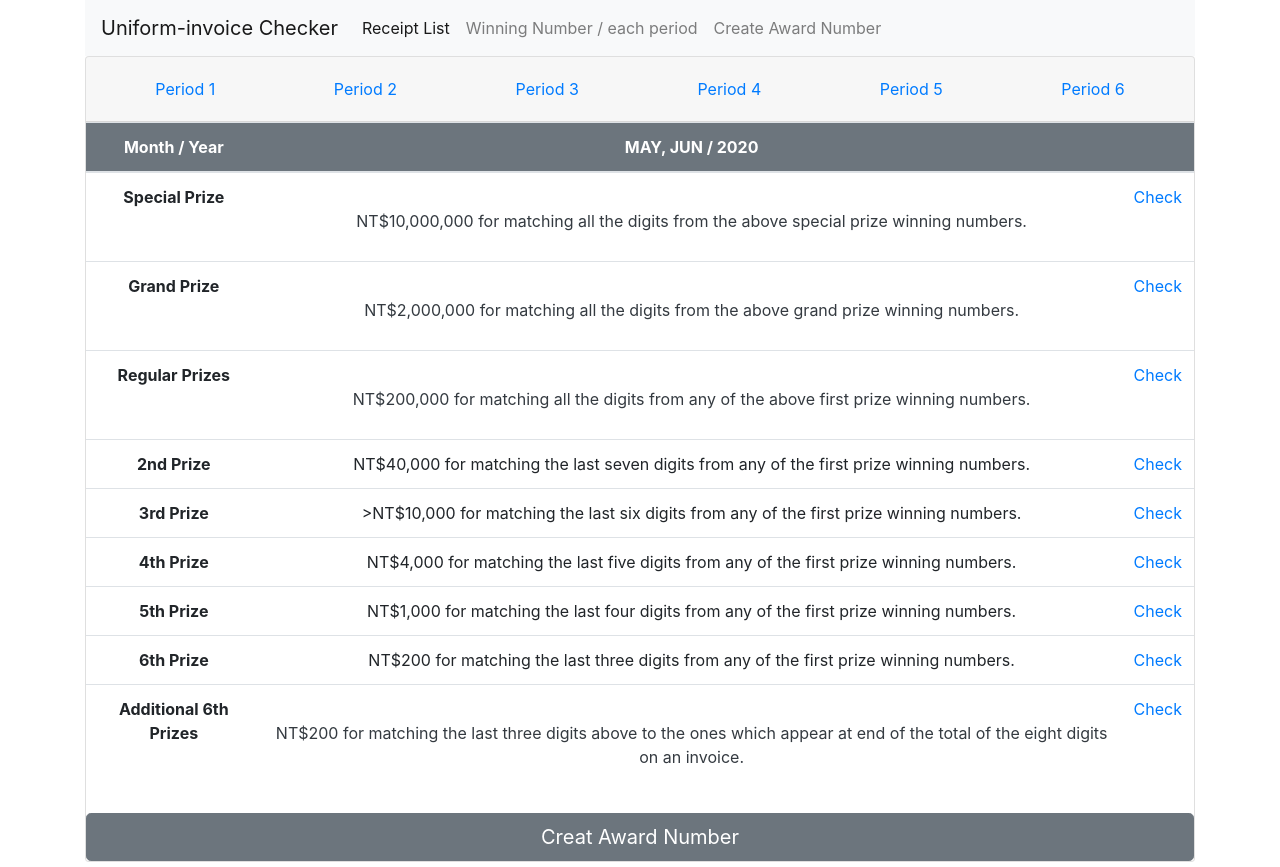
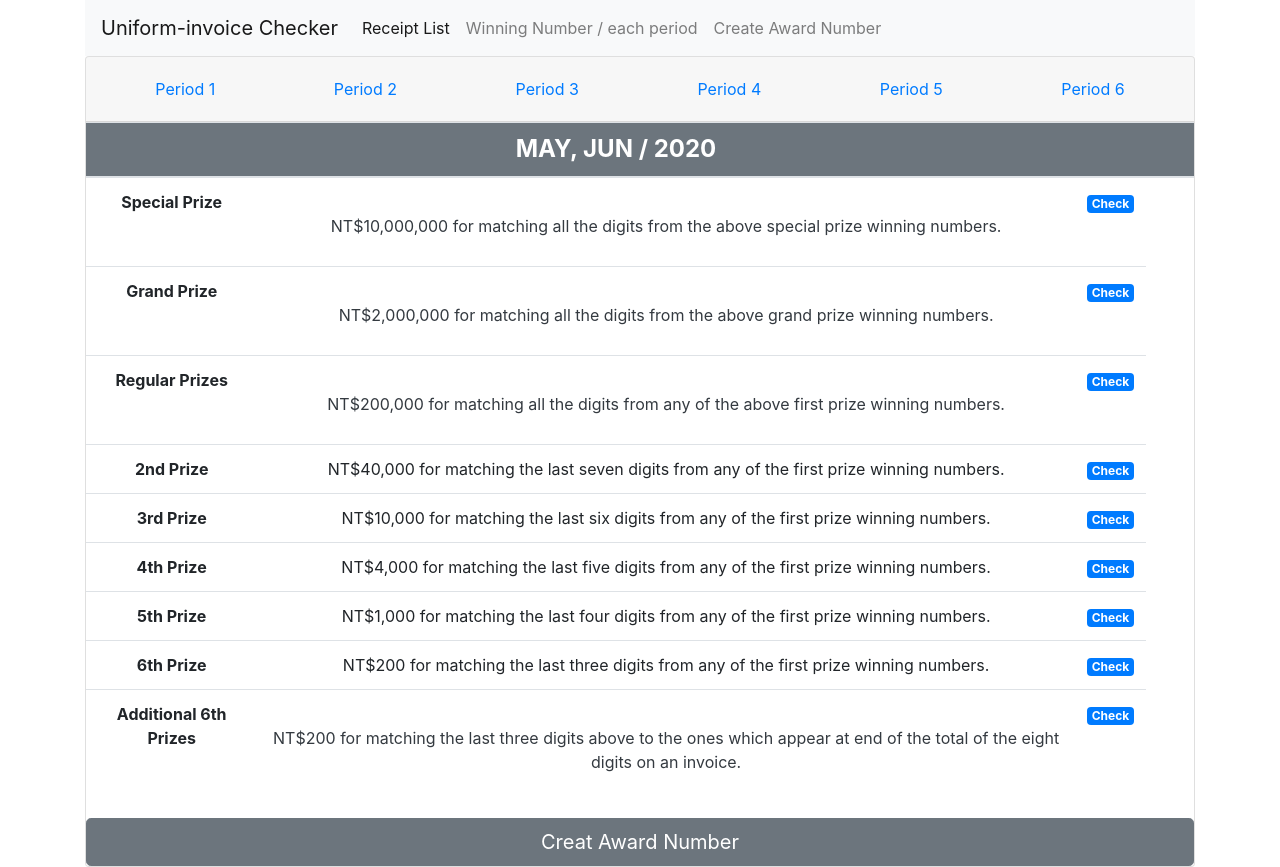
Before and after one commit to yehyen/ReceiptLotteryChecker, a PHP site: page /winning_list.php in a window 1280 px wide. Run offline with PHP 8.4, Linux system fonts and the light colour scheme; data comes from the database, SQL or seed files in the repository.

Commit message:
amend a detail

```diff
--- a/winning_list.php
+++ b/winning_list.php
@@ -85,9 +85,9 @@
                 <div class="tab-pane fade show active">
                     <table class="table table-hover">
                         <thead>
-                            <tr class="p-3 mb-2 bg-secondary text-white">
-                                <th scope="col">Month / Year</th>
-                                <th scope="col"><?= $monthStr[$period]; ?> / <?= $year; ?></th>
+                            <tr class="p-3 mb-2 bg-secondary text-white h4">
+                                <th colspan="3" scope="col"><?= $monthStr[$period]; ?> / <?= $year; ?></th>
+                                <th scope="col"></th>
                                 <th scope="col"></th>
                             </tr>
                         </thead>
@@ -101,7 +101,7 @@
                                     ?><br>
                                     <p class="text-dark">NT$10,000,000 for matching all the digits from the above special prize winning numbers.</p>
                                 </td>
-                                    <td><a href="check_award_number.php?aw=1&year=<?=$year;?>&period=<?=$period;?>">Check</a></td>
+                                    <td><a class="badge badge-primary" href="check_award_number.php?aw=1&year=<?=$year;?>&period=<?=$period;?>">Check</a></td>
                             </tr>
                             <tr>
                                 <th scope="row">Grand Prize</th>
@@ -112,7 +112,7 @@
                                     ?><br>
                                     <p class="text-dark">NT$2,000,000 for matching all the digits from the above grand prize winning numbers.</p>
                                 </td>
-                                    <td><a href="check_award_number.php?aw=2&year=<?=$year;?>&period=<?=$period;?>">Check</a></td>
+                                    <td><a class="badge badge-primary" href="check_award_number.php?aw=2&year=<?=$year;?>&period=<?=$period;?>">Check</a></td>
                             </tr>
                             <tr>
                                 <th scope="row">Regular Prizes</th>
@@ -123,32 +123,32 @@
                                     ?><br>
                                     <p class="text-dark">NT$200,000 for matching all the digits from any of the above first prize winning numbers.</p>
                                 </td>
-                                    <td><a href="check_award_number.php?aw=3&year=<?=$year;?>&period=<?=$period;?>">Check</a></td>
+                                    <td><a class="badge badge-primary" href="check_award_number.php?aw=3&year=<?=$year;?>&period=<?=$period;?>">Check</a></td>
                             </tr>
                             <tr>
                                 <th scope="row">2nd Prize</th>
                                 <td>NT$40,000 for matching the last seven digits from any of the first prize winning numbers.</td>
-                                <td><a href="check_award_number.php?aw=4&year=<?=$year;?>&period=<?=$period;?>">Check</a></td>
+                                <td><a class="badge badge-primary" href="check_award_number.php?aw=4&year=<?=$year;?>&period=<?=$period;?>">Check</a></td>
                             </tr>
                             <tr>
                                 <th scope="row">3rd Prize</th>
-                                <td>>NT$10,000 for matching the last six digits from any of the first prize winning numbers.</td>
-                                <td><a href="check_award_number.php?aw=5&year=<?=$year;?>&period=<?=$period;?>">Check</a></td>
+                                <td>NT$10,000 for matching the last six digits from any of the first prize winning numbers.</td>
+                                <td><a class="badge badge-primary" href="check_award_number.php?aw=5&year=<?=$year;?>&period=<?=$period;?>">Check</a></td>
                             </tr>
                             <tr>
                                 <th scope="row">4th Prize</th>
                                 <td>NT$4,000 for matching the last five digits from any of the first prize winning numbers.</td>
-                                <td><a href="check_award_number.php?aw=6&year=<?=$year;?>&period=<?=$period;?>">Check</a></td>
+                                <td><a class="badge badge-primary" href="check_award_number.php?aw=6&year=<?=$year;?>&period=<?=$period;?>">Check</a></td>
                             </tr>
                             <tr>
                                 <th scope="row">5th Prize</th>
                                 <td>NT$1,000 for matching the last four digits from any of the first prize winning numbers.</td>
-                                <td><a href="check_award_number.php?aw=7&year=<?=$year;?>&period=<?=$period;?>">Check</a></td>
+                                <td><a class="badge badge-primary" href="check_award_number.php?aw=7&year=<?=$year;?>&period=<?=$period;?>">Check</a></td>
                             </tr>
                             <tr>
                                 <th scope="row">6th Prize</th>
                                 <td>NT$200 for matching the last three digits from any of the first prize winning numbers.</td>
-                                <td><a href="check_award_number.php?aw=8&year=<?=$year;?>&period=<?=$period;?>">Check</a></td>
+                                <td><a class="badge badge-primary" href="check_award_number.php?aw=8&year=<?=$year;?>&period=<?=$period;?>">Check</a></td>
                             </tr>
                             <tr>
                                 <th scope="row">Additional 6th Prizes</th>
@@ -160,7 +160,7 @@
                                     ?><br>
                                      <p class="text-dark">NT$200 for matching the last three digits above to the ones which appear at end of the total of the eight digits on an invoice.</p>
                                 </td>
-                                <td><a href="check_award_number.php?aw=9&year=<?=$year;?>&period=<?=$period;?>">Check</a></td>
+                                <td><a class="badge badge-primary" href="check_award_number.php?aw=9&year=<?=$year;?>&period=<?=$period;?>">Check</a></td>
                         </tbody>
 
                     </table>
```
